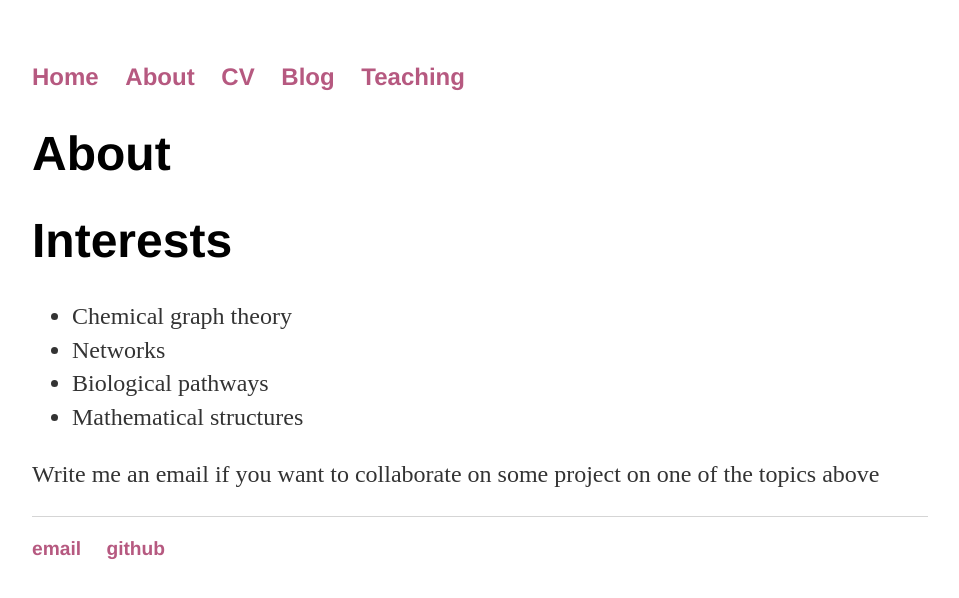
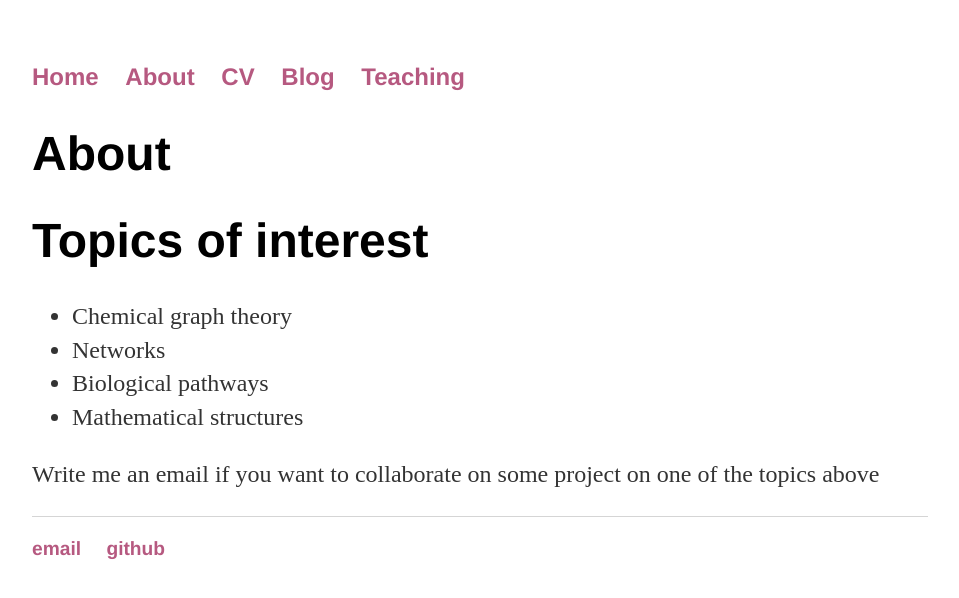
Before and after one commit to lavakin/lavakin.github.io, a Jekyll site: the page built from about/index.html, in a window 1280 px wide. Shown: the top 598 px of the page, without its empty margins (160-1119 px from the left). Built offline with Jekyll 4.4.1, drawn with Linux system fonts in a browser that asks for light colours.

Commit message:
Update index.html

```diff
--- a/about/index.html
+++ b/about/index.html
@@ -4,7 +4,7 @@ title: Nikola Kalábová, Personal Webpage
 ---
 <div class="blurb">
 	<h1>About</h1>
-	<h1>Interests</h1>
+	<h1>Topics of interest</h1>
 	<ul>
 	  <li>Chemical graph theory</li>
 	  <li>Networks</li>
```
